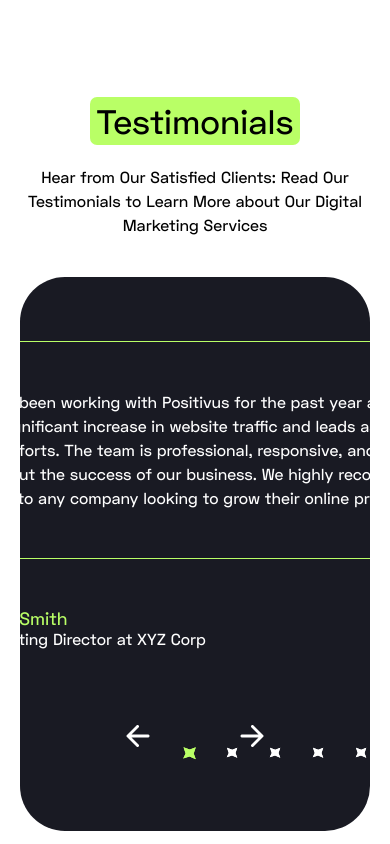
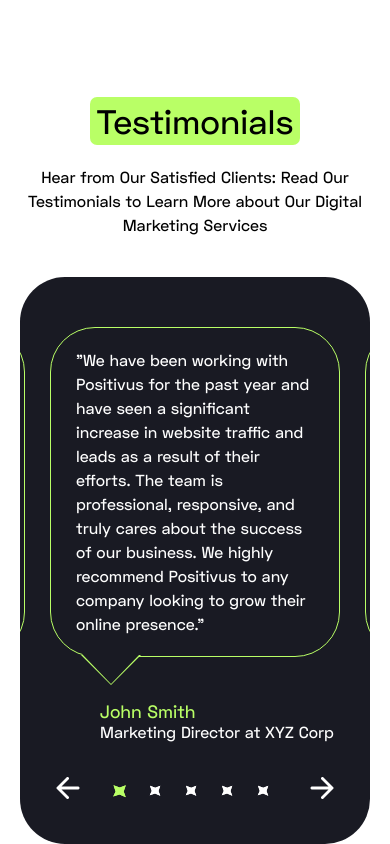
Before and after one commit to Ivanna-Kutsovol/Positivus, a Next.js app: page / in a window 390 px wide. Shown: the part 7673-8517 px from the top of the page. Built offline with nearby package versions, Linux system fonts and the light colour scheme.

Commit message:
mobile version testimonials block

```diff
--- a/src/app/styles/_globals.scss
+++ b/src/app/styles/_globals.scss
@@ -7,8 +7,14 @@
   --radius: 45px;
 }
 .container {
-  width: 606px;
+  max-width: 606px;
   padding: 64px 0 180px 0;
+}
+@media(max-width: 800px) {
+  .container {
+    padding: 50px 0 80px 0;
+    max-width: 290px;
+  }
 }
 @font-face {
   font-family: 'space-grotesk';
--- a/src/app/testimonials/testimonials.jsx
+++ b/src/app/testimonials/testimonials.jsx
@@ -16,7 +16,14 @@
         loop: true,
         centeredSlides: true,
         slidesPerView: "auto",
-        spaceBetween: 50,
+        breakpoints: {
+            0: {
+                spaceBetween: 25
+            },
+            400: {
+                spaceBetween: 50
+            },
+        },
       injectStyles: [
         `
         .swiper-button-next,
@@ -32,32 +39,27 @@
         .swiper-button-next:active {
             opacity: 0.5;
         }
-
         .swiper-button-prev {
             background-image: url("../arrowRight.png");
             transform: rotate(180deg);
             left: 30%;
             cursor: pointer;
         }
-
         .swiper-button-next {
             background-image: url("../arrowRight.png");
             right: 30%;
             cursor: pointer;
         }
-
         .swiper-button-next::after,
         .swiper-button-prev::after {
             content: "";
         }
         .swiper-pagination {
             position: absolute;
-      bottom: 40px;
             margin: 0 0 60px 0;
             display: flex;
             gap: 10px;
         }
-
         .swiper-pagination-bullet {
             position: relative;
             left: 40%;
@@ -67,7 +69,6 @@
             background-color: transparent;
             opacity: 1;
         }
-
         .swiper-pagination-bullet::before,
         .swiper-pagination-bullet::after {
             content: "";
@@ -77,11 +78,32 @@
             background-color: white;
             clip-path: polygon(71% 39%, 64% 60%, 71% 79%, 50% 70%, 29% 77%, 37% 60%, 30% 39%, 51% 47%);
         }
-
         .swiper-pagination-bullet-active::before,
         .swiper-pagination-bullet-active::after {
             background-color: #B9FF66;
             transform: scale(1.2);
+        }
+
+        @media (max-width: 768px) {
+            .swiper-button-prev,
+            .swiper-button-next{
+                margin: 205px 0 0 0;
+            }
+            .swiper-button-prev {
+                left: 10%;
+                cursor: pointer;
+            }
+            .swiper-button-next {
+                right: 10%;
+            }
+            .swiper-pagination {
+                margin: 0 0 35px 0;
+                gap: 3px;
+            }
+            .swiper-pagination-bullet {
+                left: 20%;
+                right: 20%;
+            }
         }
       `,
       ],
@@ -92,7 +114,6 @@
   }, []);
 
   return (
-    // <section className={stl.section}>
     <>
         <section className={stl.main}>
             <section className={stl.main__text}>
@@ -171,16 +192,3 @@
 };
 
 export default Testimonials;
-
-
-//             {/* <div className={stl.swiper__buttonContainer}>
-//                 <Image className="swiper-button-next" style={{width: "20px", height: "23px"}} src={arrow} alt={"arrow right"} width={0} height={0} priority/>
-//                 <Image className="swiper-button-prev" style={{transform: 'rotate(180deg)', width: "20px", height: "23px", position: "absolute"}} src={arrow} alt = "left arrow" width={0} height={0}/>
-//             </div> */}
-//         {/* </Swiper> */}
-//         </swiper-container>
-//         </section>
-//     );
-// };
-
-// export default Testimonials;
--- a/src/app/testimonials/testimonials.module.scss
+++ b/src/app/testimonials/testimonials.module.scss
@@ -49,3 +49,23 @@
         color: var(--green);
     }
 }
+
+@media(max-width: 800px) {
+    .swiper{
+        &__text{
+            padding: 20px 25px;
+
+            &::after{
+                left: 31px;
+                bottom: -28px;;
+            }
+            &::before{
+                left: 30px;
+                bottom: -29px;
+            }
+        }
+        &__nameAndPosition{
+            padding: 45px 0 20px 50px;
+        }
+    }
+}
```
Lines whose indentation alone changed are shown as unchanged.
